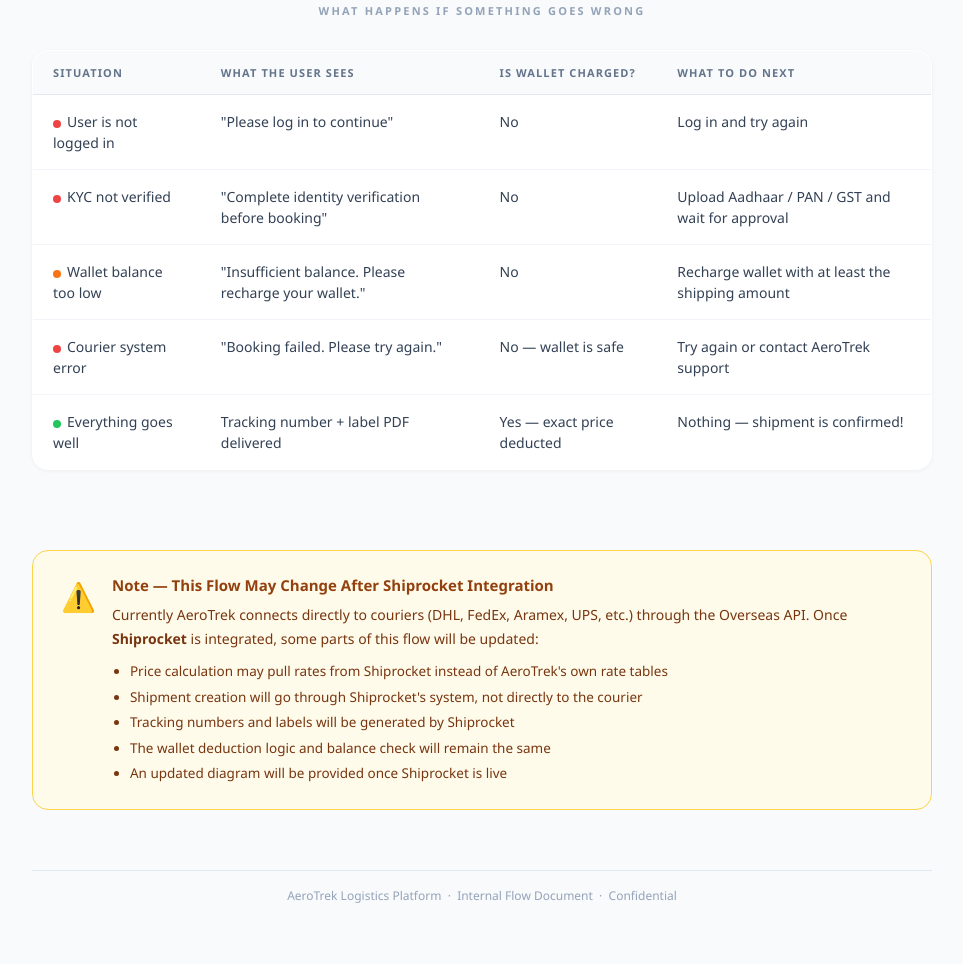
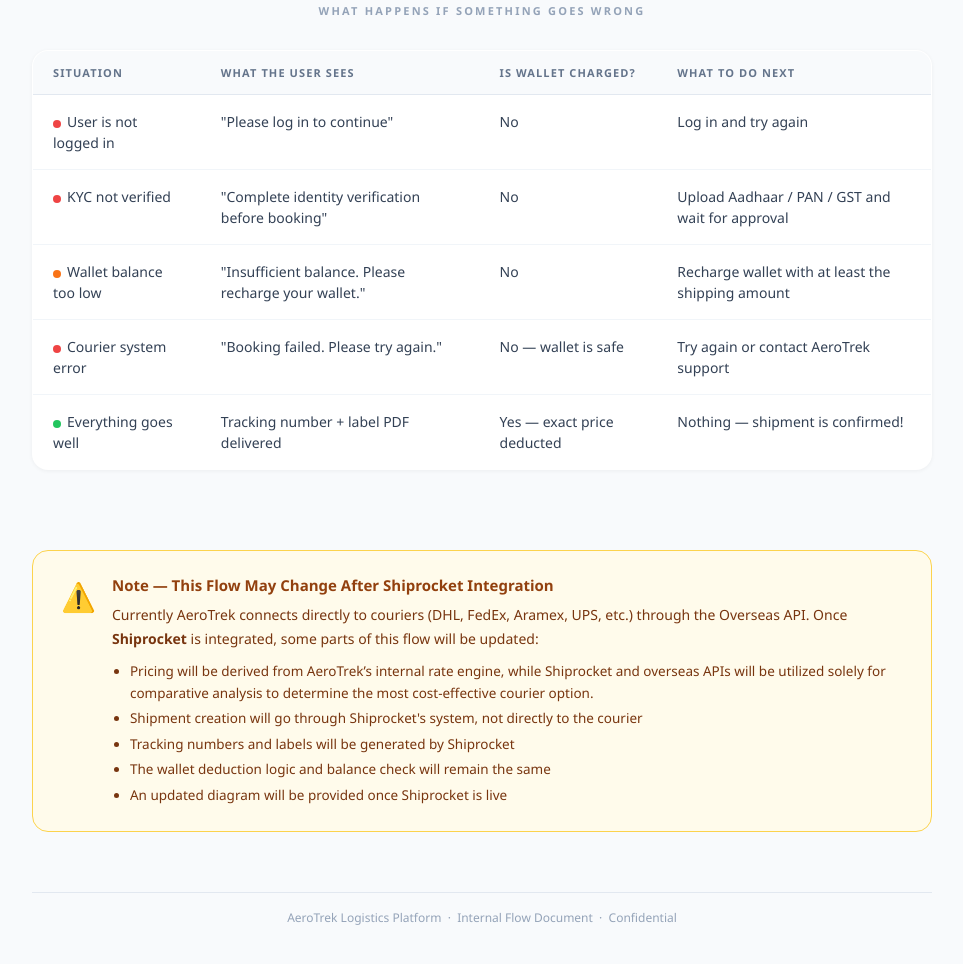
Before and after one commit to tausheef/shipment-flow, a plain HTML site: page index.html in a window 1280 px wide. Shown: the part 2549-3513 px from the top of the page, without its empty margins (158-1121 px from the left). Drawn offline with Linux system fonts and the light colour scheme.

Commit message:
Update pricing explanation for Shiprocket integration

```diff
--- a/index.html
+++ b/index.html
@@ -635,7 +635,7 @@
     <h3>Note — This Flow May Change After Shiprocket Integration</h3>
     <p>Currently AeroTrek connects directly to couriers (DHL, FedEx, Aramex, UPS, etc.) through the Overseas API. Once <strong>Shiprocket</strong> is integrated, some parts of this flow will be updated:</p>
     <ul>
-      <li>Price calculation may pull rates from Shiprocket instead of AeroTrek's own rate tables</li>
+      <li>Pricing will be derived from AeroTrek’s internal rate engine, while Shiprocket and overseas APIs will be utilized solely for comparative analysis to determine the most cost-effective courier option.</li>
       <li>Shipment creation will go through Shiprocket's system, not directly to the courier</li>
       <li>Tracking numbers and labels will be generated by Shiprocket</li>
       <li>The wallet deduction logic and balance check will remain the same</li>
```
